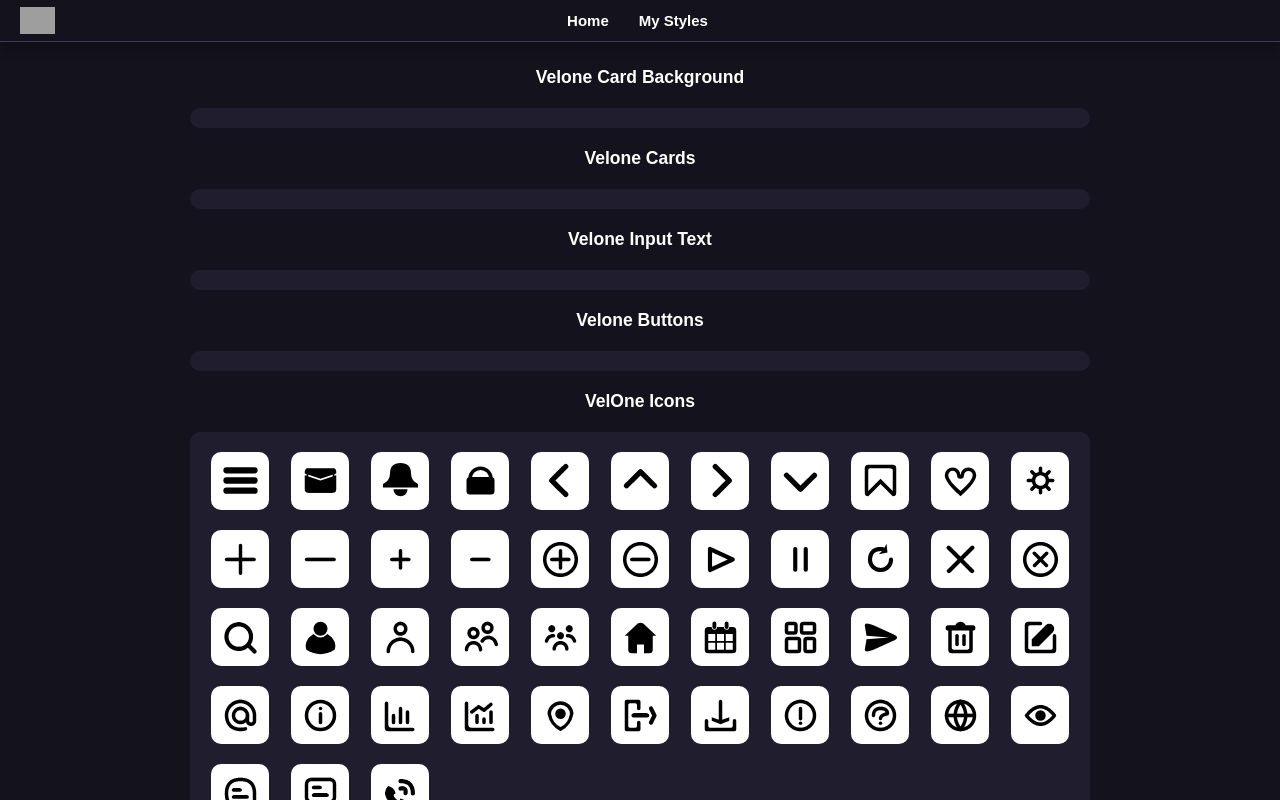
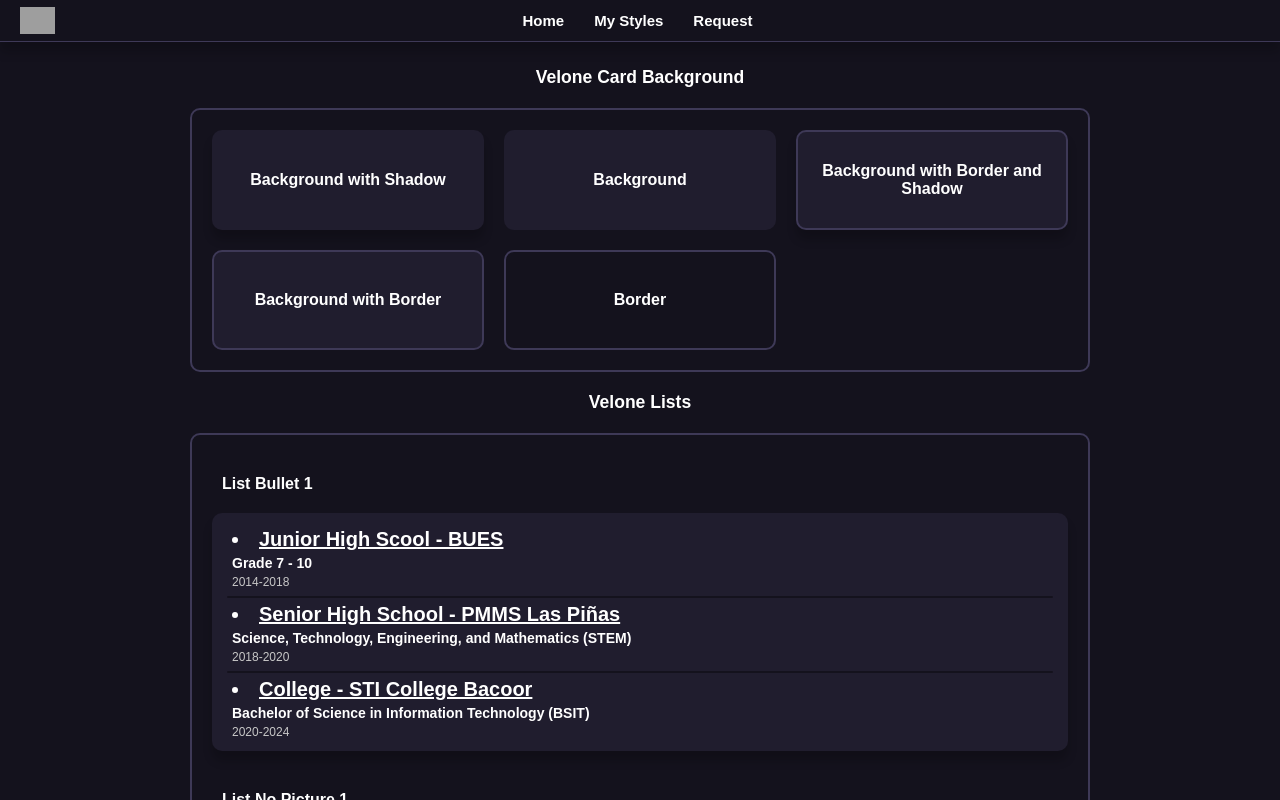
Before and after one commit to Lv1CR00K/react-test, a React (Vite) app: page /#Home in a window 1280 px wide. Both pictures are taken after a click on the item "My Styles". Built offline with nearby package versions, Linux system fonts and the light colour scheme; grey boxes are pictures that could not be loaded.

Commit message:
Style Update Oct 18 2024

```diff
--- a/src/App.jsx
+++ b/src/App.jsx
@@ -6,7 +6,7 @@ import BoxBody from './VelOne/components/box_body.jsx'
 import HeadsOne from './VelOne/components/h1.jsx'
 import TypeBody from './VelOne/components/body_type.jsx'
 import BBPicHolder from './VelOne/components/body_box_picture_holder.jsx'
-import ListCards from './VelOne/components/list_cards.jsx'
+import ListCards from './VelOne/components/cards.jsx'
 import './VelOne/crookwork.css'
 import React, { useState, useEffect} from 'react'
 
@@ -37,6 +37,11 @@ export default function App(){
     const mySoftSkills = "Hello World! ❤️❤️❤️";
 
     //FOR THE INFORMATIONS!
+
+    //FOR THE REPEAT
+    const cardBackground = ["BGSha/~/Background with Shadow", "BG/~/Background", "BorBGSha/~/Background with Border and Shadow", "BorBG/~/Background with Border", "Bor/~/Border"]
+    const myEducationSample = ["Junior High Scool - BUES/~/Grade 7 - 10/~/2014-2018/~/bues.png", "Senior High School - PMMS Las Piñas/~/Science, Technology, Engineering, and Mathematics (STEM)/~/2018-2020/~/pmms.png", "College - STI College Bacoor/~/Bachelor of Science in Information Technology (BSIT)/~/2020-2024/~/sti.png"];
+    //FOR THE REPEAT
 
     const aboutMe = () => {
         return(
@@ -79,9 +84,11 @@ export default function App(){
         }
         window.addEventListener('hashchange', handleHashChange);
     });
+
+
     return (
     <>
-        <Header logo="./crookwork.png" itemsAry={["Home", "My Styles"]}/>
+        <Header logo="./crookwork.png" itemsAry={["Home", "My Styles", "Request"]}/>
         <div className='middle_body'>
             <TypeBody addId="Home" type="fcol" bWidth={"900px"} objectStyle={{padding: "10px 0px 0px 0px", margin: "0px 10px"}}>
             {getHash == "Home" ? (
@@ -106,14 +113,10 @@ export default function App(){
                     </BoxBody>
 
                     <HeadsOne text="This is my educational background..." type="h3" objectStyle={{textAlign: "center", marginTop: "20px"}}/>
-                    <BoxBody type="BGSha">
-                        <ListCards CardType={"pic_1"} infoArray={myEducation}/>
-                    </BoxBody>
+                    <ListCards BoxBodyType="BGSha" CardType={"List_Pic_1"} infoArray={myEducation}/>
 
                     <HeadsOne text="Here are my work experience/s..." type="h3" objectStyle={{textAlign: "center", marginTop: "20px"}}/>
-                    <BoxBody type="BGSha">
-                        <ListCards CardType={"pic_1"} infoArray={myWorkExperience}/>
-                    </BoxBody>
+                    <ListCards BoxBodyType="BGSha" CardType={"List_Pic_1"} infoArray={myWorkExperience}/>
 
                     <HeadsOne text="These are my Hard Skills..." type="h3" objectStyle={{textAlign: "center", marginTop: "20px"}}/>
                     <TypeBody type="grid" objectStyle={{padding: "0px"}}>
@@ -135,16 +138,29 @@ export default function App(){
                         <HeadsOne text={mySoftSkills} type="h3" objectStyle={{color: "#c7c7c7"}}/>
                     </BoxBody>
                 </>
-            ) : (
+            ) : getHash == "My Styles" ? (
                 <>
                     <HeadsOne text="Velone Card Background" type="h3" objectStyle={{textAlign: "center"}}/>
-                    <BoxBody type="BG">
-                        <TypeBody type={"grid"} objectStyle={{"--gMin": "75px"}}>
+                    <BoxBody type="Bor">
+                        <TypeBody type={"grid"} objectStyle={{"--gMin": "220px"}}>
+                            <ListCards BoxBodyType="BGSha" CardType={"Card_1"} infoArray={cardBackground} objectStyle={{height : "100px"}}/>
                         </TypeBody>
                     </BoxBody>
 
+                    <HeadsOne text="Velone Lists" type="h3" objectStyle={{textAlign: "center"}}/>
+                    <BoxBody type="Bor">
+                        <HeadsOne text="List Bullet 1" type="h3" objectStyle={{textAlign: "left", margin: "20px 10px 0px 10px", fontSize: "16px"}}/>
+                        <ListCards BoxBodyType="BGSha" CardType={"List_Bullet_1"} infoArray={myEducationSample}/>
+
+                        <HeadsOne text="List No Picture 1" type="h3" objectStyle={{textAlign: "left", margin: "20px 10px 0px 10px", fontSize: "16px"}}/>
+                        <ListCards BoxBodyType="BGSha" CardType={"List_NoPic_1"} infoArray={myEducationSample}/>
+
+                        <HeadsOne text="List Picture 1" type="h3" objectStyle={{textAlign: "left", margin: "20px 10px 0px 10px", fontSize: "16px"}}/>
+                        <ListCards BoxBodyType="BGSha" CardType={"List_Pic_1"} infoArray={myEducationSample}/>
+                    </BoxBody>
+
                     <HeadsOne text="Velone Cards" type="h3" objectStyle={{textAlign: "center"}}/>
-                    <BoxBody type="BG">
+                    <BoxBody type="Bor">
                         <TypeBody type={"grid"} objectStyle={{"--gMin": "75px"}}>
                         </TypeBody>
                     </BoxBody>
@@ -168,6 +184,9 @@ export default function App(){
                         </TypeBody>
                     </BoxBody>
                 </>
+            ) : (
+                <>
+                </>
             )}
             <div style={{padding: "2.5px"}}></div>
             </TypeBody>
--- /dev/null
+++ b/src/VelOne/components/cards.jsx
@@ -0,0 +1,106 @@
+import React from 'react';
+import Validator from '../validator'
+import HeadsOne from './h1';
+import BoxBody from './box_body';
+
+export default function ListCards({BoxBodyType, CardType, infoArray, objectStyle}){
+    objectStyle =  objectStyle || null;
+
+    const dividerLi = (key) => {
+        if(key !== 0 && CardType.includes("List")){
+            return(
+                <BoxBody type="BG" objectStyle={{padding: "1px", "--whiteBg" : "var(--grayBg)", margin : "5px"}}></BoxBody>
+            );
+        }
+    }
+
+    const typeOfCard = (type, listAry, key) => {
+        const listSlice = listAry.split("/~/");
+        const pic = listSlice[3] || "unset.jpg";
+        switch(type){
+            case "List_Bullet_1":
+                return(
+                    <>
+                        <li style={{margin: "5px 10px 2px", textDecoration: "underline", fontSize: "20px"}}>
+                        {listSlice[0]}
+                        </li>
+                        <HeadsOne text={listSlice[1]} type="h4" objectStyle={{color: "white", fontSize: "14px", flex: "1", padding: "2px 10px"}}/>
+                        <HeadsOne text={listSlice[2]} type="p" objectStyle={{color:  "#c7c7c7", fontSize: "12px", flex: "1", padding: "2px 10px", fontWeight: "none"}}/>
+                    </>
+                );
+                break;
+            case "List_NoPic_1":
+                return(
+                    <>
+                        <HeadsOne text={listSlice[0]} type="h4" objectStyle={{color: "white", fontSize: "16px", flex: "1", padding: "2px 10px", textDecoration: "underline"}}/>
+                        <HeadsOne text={listSlice[1]} type="h4" objectStyle={{color: "white", fontSize: "14px", flex: "1", padding: "2px 10px"}}/>
+                        <HeadsOne text={listSlice[2]} type="p" objectStyle={{color:  "#c7c7c7", fontSize: "12px", flex: "1", padding: "2px 10px"}}/>
+                    </>
+                );
+                break;
+            case "List_Pic_1":
+                return(
+                    <div style={{display: "flex", alignItems: "center"}}>
+                        <img src={pic} style={{width: "50px",height: "50px", borderRadius: "10px", margin: "10px"}}/>
+                        <div style={{flex: "1"}}>
+                            <HeadsOne text={listSlice[0]} type="h4" objectStyle={{color: "white", fontSize: "16px", flex: "1", padding: "2px", textDecoration: "underline"}}/>
+                            <HeadsOne text={listSlice[1]} type="h4" objectStyle={{color: "white", fontSize: "14px", flex: "1", padding: "2px"}}/>
+                            <HeadsOne text={listSlice[2]} type="p" objectStyle={{color:  "#c7c7c7", fontSize: "12px", flex: "1", padding: "2px"}}/>
+                        </div>
+                    </div>
+
+                );
+                break;
+            case "Card_1":
+                return(
+                    <BoxBody type={listSlice[0]} objectStyle={objectStyle}>
+                        <HeadsOne text={listSlice[1]} type="h4" objectStyle={{color: "white", fontSize: "16px", flex: "1", padding: "2px",textAlign: "center", justifyContent: "center", display: "flex", alignItems: "center"}}/>
+                    </BoxBody>
+                );
+                break;
+            case "Card_2":
+                return(
+                    <BoxBody type={listSlice[0]} objectStyle={objectStyle}>
+                    </BoxBody>
+                );
+                break;
+            case "Card_3":
+                return(
+                    <BoxBody type={listSlice[0]} objectStyle={objectStyle}>
+                    </BoxBody>
+                );
+                break;
+            default:
+        }
+    }
+
+    const loopScript = () => {
+        return(
+            <>
+                {infoArray.map((list, key) => {
+                    return(
+                        <div key={key}>
+                            {dividerLi(key)}
+                            {typeOfCard(CardType, list)}
+                        </div>
+                    );
+                })}
+            </>
+        )
+    }
+    const BoxScript = CardType.includes("List") ? (
+        <BoxBody type={BoxBodyType} objectStyle={objectStyle}>
+            {loopScript()}
+        </BoxBody>
+    ) : (
+        <>
+            {loopScript()}
+        </>
+    )
+
+    return(
+        <>
+            {BoxScript}
+        </>
+    );
+}
--- a/src/VelOne/components/list_cards.jsx
+++ /dev/null
@@ -1,68 +0,0 @@
-import React from 'react';
-import Validator from '../validator'
-import HeadsOne from './h1';
-import BoxBody from './box_body';
-
-export default function ListCards({CardType, infoArray, objectStyle}){
-    objectStyle
-    const dividerLi = (key) => {
-        if(key !== 0){
-            return(
-                <BoxBody type="BG" objectStyle={{padding: "1px", "--whiteBg" : "var(--grayBg)", margin : "5px"}}></BoxBody>
-            );
-        }
-    }
-    const typeOfCard = (type, listAry, key) => {
-        const listSlice = listAry.split("/~/");
-        const pic = listSlice[3] || "unset.jpg";
-        switch(type){
-            case "bullet_1":
-                return(
-                    <>
-                        <li style={{margin: "5px 10px", textDecoration: "underline", fontSize: "20px"}}>
-                        {listSlice[0]}
-                        </li>
-                        <HeadsOne text={listSlice[1]} type="h4" objectStyle={{color: "white", fontSize: "14px", flex: "1", padding: "2px 37px 2px 37px"}}/>
-                        <HeadsOne text={listSlice[2]} type="p" objectStyle={{color:  "#c7c7c7", fontSize: "12px", flex: "1", padding: "2px 37px 5px 37px", fontWeight: "none"}}/>
-                    </>
-                );
-                break;
-            case "non_bullet_1":
-                return(
-                    <>
-                        <HeadsOne text={listSlice[0]} type="h4" objectStyle={{color: "white", fontSize: "16px", flex: "1", padding: "2px", textDecoration: "underline"}}/>
-                        <HeadsOne text={listSlice[1]} type="h4" objectStyle={{color: "white", fontSize: "14px", flex: "1", padding: "2px"}}/>
-                        <HeadsOne text={listSlice[2]} type="p" objectStyle={{color:  "#c7c7c7", fontSize: "12px", flex: "1", padding: "2px"}}/>
-                    </>
-                );
-                break;
-            case "pic_1":
-                return(
-                    <div style={{display: "flex", alignItems: "center"}}>
-                        <img src={pic} style={{width: "50px",height: "50px", borderRadius: "10px", margin: "10px"}}/>
-                        <div style={{flex: "1"}}>
-                            <HeadsOne text={listSlice[0]} type="h4" objectStyle={{color: "white", fontSize: "16px", flex: "1", padding: "2px", textDecoration: "underline"}}/>
-                            <HeadsOne text={listSlice[1]} type="h4" objectStyle={{color: "white", fontSize: "14px", flex: "1", padding: "2px"}}/>
-                            <HeadsOne text={listSlice[2]} type="p" objectStyle={{color:  "#c7c7c7", fontSize: "12px", flex: "1", padding: "2px"}}/>
-                        </div>
-                    </div>
-
-                );
-            default:
-        }
-    }
-
-
-    return(
-        <>
-            {infoArray.map((list, key) => {
-                return(
-                    <div key={key}>
-                        {dividerLi(key)}
-                        {typeOfCard(CardType, list)}
-                    </div>
-                );
-            })}
-        </>
-    );
-}
```
Also changed, not shown: public/bues.png (added).
